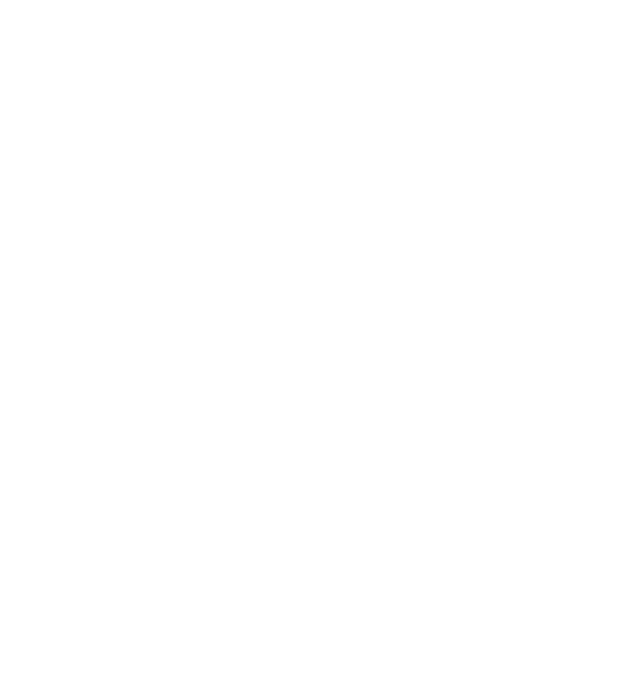
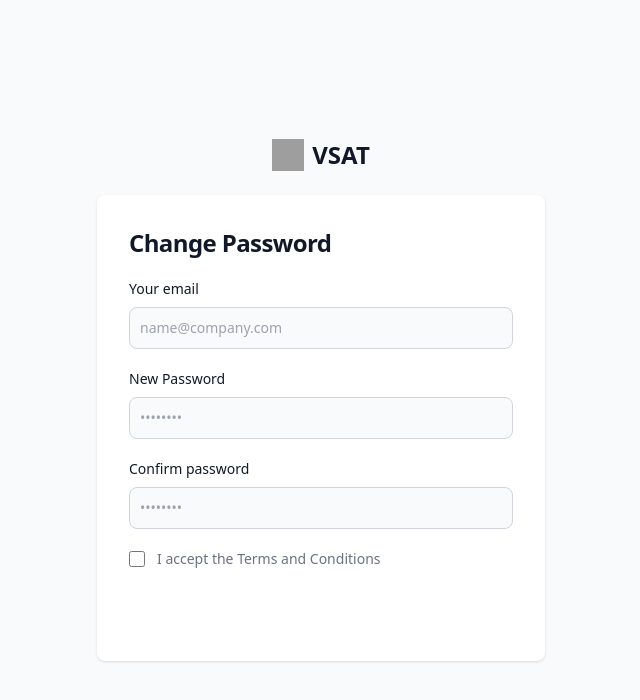
Before and after one commit to Abhinav-22/VSAT, a React (Create React App) app in the folder vsat/: page /resetpw in a window 1280 px wide. Before the commit this address had no page. Shown: the top 700 px of the page, without its empty margins (319-959 px from the left). Built offline with nearby package versions, Linux system fonts and the light colour scheme; grey boxes are pictures that could not be loaded.

Commit message:
bugs fixed

```diff
--- a/vsat/package.json
+++ b/vsat/package.json
@@ -2,7 +2,7 @@
   "name": "vsat",
   "version": "0.1.0",
   "private": true,
-  "proxy": "http://localhost:5000",
+  "proxy": "http://127.0.0.1:5000",
   "dependencies": {
     "@craco/craco": "^7.0.0",
     "@supabase/supabase-js": "^2.10.0",
--- a/vsat/src/App.js
+++ b/vsat/src/App.js
@@ -10,6 +10,7 @@
 import Dashboard from "./Dashboard.js";
 import Domain from "./Domain.js";
 import Api from "./Api.js";
+import Forgotpw from "./Forgotpw.js"
 
 import { Route, Routes } from "react-router-dom";
 import ConfirmResubmission from "./ConfirmResubmission.js";
@@ -30,6 +31,7 @@
         <Route path="domain" element={<Domain />}></Route>
         <Route path="api" element={<Api />}></Route>
         <Route path="txt" element={<TxtVerify />}></Route>
+        <Route path="resetpw" element={<Forgotpw/>}></Route>
         <Route
           path="confirmresubmission"
           element={<ConfirmResubmission />}
--- /dev/null
+++ b/vsat/src/Forgotpw.js
@@ -0,0 +1,56 @@
+import React from 'react'
+import { useState } from 'react';
+import supabase from "./config/supabaseClient";
+
+
+const Forgotpw = () => {
+    const [useremail, setUseremail] = useState(null);
+
+    const resetPass = async () => {
+        const { data, error } = await supabase.auth
+            .resetPasswordForEmail(useremail);
+    }
+
+  return (
+      <div>
+          <section className="bg-gray-50 dark:bg-gray-900">
+  <div className="flex flex-col items-center justify-center px-6 py-8 mx-auto md:h-screen lg:py-0">
+      <a href="#" className="flex items-center mb-6 text-2xl font-semibold text-gray-900 dark:text-white">
+          <img className="w-8 h-8 mr-2" src="https://flowbite.s3.amazonaws.com/blocks/marketing-ui/logo.svg" alt="logo"/>
+          VSAT
+      </a>
+      <div className="w-full p-6 bg-white rounded-lg shadow dark:border md:mt-0 sm:max-w-md dark:bg-gray-800 dark:border-gray-700 sm:p-8">
+          <h2 className="mb-1 text-xl font-bold leading-tight tracking-tight text-gray-900 md:text-2xl dark:text-white">
+              Change Password
+          </h2>
+          <form className="mt-4 space-y-4 lg:mt-5 md:space-y-5" action="#">
+              <div>
+                  <label for="email" className="block mb-2 text-sm font-medium text-gray-900 dark:text-white">Your email</label>
+                  <input type="email" name="email" id="email" className="bg-gray-50 border border-gray-300 text-gray-900 sm:text-sm rounded-lg focus:ring-primary-600 focus:border-primary-600 block w-full p-2.5 dark:bg-gray-700 dark:border-gray-600 dark:placeholder-gray-400 dark:text-white dark:focus:ring-blue-500 dark:focus:border-blue-500" placeholder="name@company.com" required=""/>
+              </div>
+              <div>
+                  <label for="password" className="block mb-2 text-sm font-medium text-gray-900 dark:text-white">New Password</label>
+                  <input type="password" name="password" id="password" placeholder="••••••••" className="bg-gray-50 border border-gray-300 text-gray-900 sm:text-sm rounded-lg focus:ring-primary-600 focus:border-primary-600 block w-full p-2.5 dark:bg-gray-700 dark:border-gray-600 dark:placeholder-gray-400 dark:text-white dark:focus:ring-blue-500 dark:focus:border-blue-500" required=""/>
+              </div>
+              <div>
+                  <label for="confirm-password" className="block mb-2 text-sm font-medium text-gray-900 dark:text-white">Confirm password</label>
+                  <input type="confirm-password" name="confirm-password" id="confirm-password" placeholder="••••••••" className="bg-gray-50 border border-gray-300 text-gray-900 sm:text-sm rounded-lg focus:ring-primary-600 focus:border-primary-600 block w-full p-2.5 dark:bg-gray-700 dark:border-gray-600 dark:placeholder-gray-400 dark:text-white dark:focus:ring-blue-500 dark:focus:border-blue-500" required=""/>
+              </div>
+              <div className="flex items-start">
+                  <div className="flex items-center h-5">
+                    <input id="newsletter" aria-describedby="newsletter" type="checkbox" className="w-4 h-4 border border-gray-300 rounded bg-gray-50 focus:ring-3 focus:ring-primary-300 dark:bg-gray-700 dark:border-gray-600 dark:focus:ring-primary-600 dark:ring-offset-gray-800" required=""/>
+                  </div>
+                  <div className="ml-3 text-sm">
+                    <label for="newsletter" className="font-light text-gray-500 dark:text-gray-300">I accept the <a className="font-medium text-primary-600 hover:underline dark:text-primary-500" href="#">Terms and Conditions</a></label>
+                  </div>
+              </div>
+              <button type="submit" className="w-full text-white bg-primary-600 hover:bg-primary-700 focus:ring-4 focus:outline-none focus:ring-primary-300 font-medium rounded-lg text-sm px-5 py-2.5 text-center dark:bg-primary-600 dark:hover:bg-primary-700 dark:focus:ring-primary-800">Reset passwod</button>
+          </form>
+      </div>
+  </div>
+</section>
+    </div>
+  )
+}
+
+export default Forgotpw
```
Also changed, not shown: 1 other file (tests, documents, lock files or other folders).
